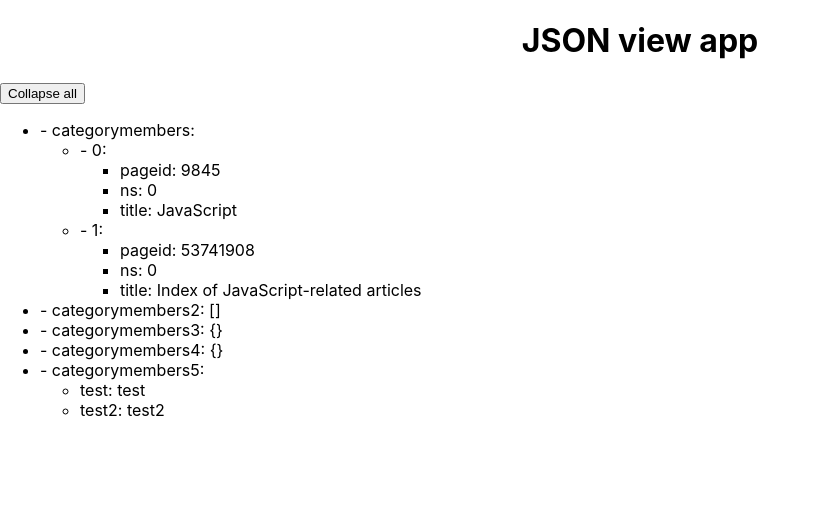
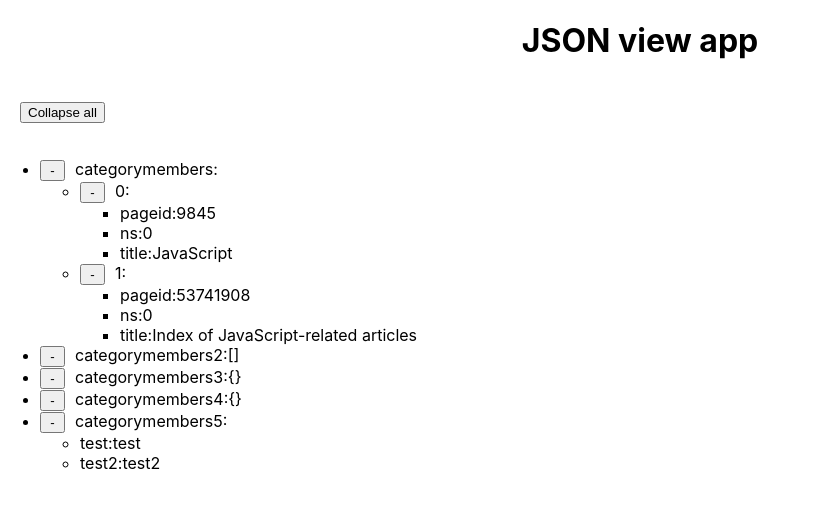
Before and after one commit to Nakan4u/json-view-react-app, a React (Create React App) app: page / in a window 1280 px wide. Shown: the top 508 px of the page, without its empty margins (0-820 px from the left). Built offline with nearby package versions, Linux system fonts and the light colour scheme.

Commit message:
add eventemitter to the app to handle change tree visibility

```diff
--- a/package.json
+++ b/package.json
@@ -6,6 +6,7 @@
     "@testing-library/jest-dom": "^4.2.4",
     "@testing-library/react": "^9.5.0",
     "@testing-library/user-event": "^7.2.1",
+    "eventemitter3": "^4.0.0",
     "react": "^16.13.1",
     "react-dom": "^16.13.1",
     "react-scripts": "3.4.1"
--- a/src/App.css
+++ b/src/App.css
@@ -1,3 +1,17 @@
 .App h1 {
   text-align: center;
 }
+
+.toggleTreeBtn {
+  margin: 20px;
+}
+
+.toggleBranchBtn {
+  width: 25px;
+  margin-right: 10px;
+}
+
+button,
+.parent {
+  cursor: pointer;
+}
--- a/src/App.js
+++ b/src/App.js
@@ -1,14 +1,16 @@
 import React from "react";
 import "./App.css";
 import { json } from "./json-data";
+import Emitter from './emitter';
 
 function isEmpty(obj) {
   for (var prop in obj) {
     if (obj.hasOwnProperty(prop)) return false;
   }
-
   return true;
 }
+
+const CHANGE_TREE_VISIBILITY = "CHANGE_TREE_VISIBILITY";
 
 function App() {
   return (
@@ -28,6 +30,7 @@ class JsonViewer extends React.Component {
     };
 
     this.onChangeBranchVisibility = this.onChangeBranchVisibility.bind(this);
+    this.onChangeTreeVisibility = this.onChangeTreeVisibility.bind(this);
   }
 
   renderTree() {
@@ -117,14 +120,16 @@ class JsonViewer extends React.Component {
     const { isAllTreeVisible } = this.state;
 
     return (
-      <button onClick={this.onChangeTreeVisibility}>
+      <button className="toggleTreeBtn" onClick={this.onChangeTreeVisibility}>
         {isAllTreeVisible ? "Collapse" : "Expand"} all
       </button>
     );
   }
 
-  onChangeTreeVisibility(state) {
-    this.setState({ isAllTreeVisible: state });
+  onChangeTreeVisibility() {
+    const newState = !this.state.isAllTreeVisible;
+    this.setState({ isAllTreeVisible: newState });
+    Emitter.emit(CHANGE_TREE_VISIBILITY, newState);
   }
 
   render() {
@@ -145,6 +150,18 @@ class JsonBranch extends React.Component {
     this.onChangeVisibility = this.onChangeVisibility.bind(this);
   }
 
+  componentDidMount() {
+    Emitter.on(CHANGE_TREE_VISIBILITY, (newValue) => {
+      if (this.state.isVisible !== newValue) {
+        this.setState({ isVisible: newValue });
+      }
+    })
+  }
+
+  componentWillUnmount() {
+    Emitter.off(CHANGE_TREE_VISIBILITY);
+  }
+
   onChangeVisibility(event) {
     event.stopPropagation();
     if (!this.props.isParent) return;
@@ -158,17 +175,22 @@ class JsonBranch extends React.Component {
     const { isParent } = this.props;
     const { isVisible } = this.state;
 
-    return isParent ? <span>{isVisible ? "-" : "+"} </span> : null;
+    return isParent ? <button className="toggleBranchBtn">{isVisible ? "-" : "+"} </button> : null;
   }
 
   render() {
-    const { name, value } = this.props;
+    const { name, value, isParent } = this.props;
     const { isVisible } = this.state;
 
     return (
-      <li onClick={this.onChangeVisibility}>
-        {this.renderVisibilityIndicator()}
-        {name}: {isVisible ? value : null}
+      <li>
+        <span className={isParent ? 'parent' : ''} onClick={this.onChangeVisibility}>
+          {this.renderVisibilityIndicator()}
+          {name}:
+        </span>
+        <span hidden={!isVisible}>
+          {value}
+        </span>
       </li>
     );
   }
--- /dev/null
+++ b/src/emitter.js
@@ -0,0 +1,14 @@
+import EventEmitter from 'eventemitter3';
+
+const eventEmitter = new EventEmitter();
+
+const Emitter = {
+  on: (event, fn) => eventEmitter.on(event, fn),
+  once: (event, fn) => eventEmitter.once(event, fn),
+  off: (event, fn) => eventEmitter.off(event, fn),
+  emit: (event, payload) => eventEmitter.emit(event, payload)
+}
+
+Object.freeze(Emitter);
+
+export default Emitter;
```
Also changed, not shown: 1 other file (tests, documents, lock files or other folders).
